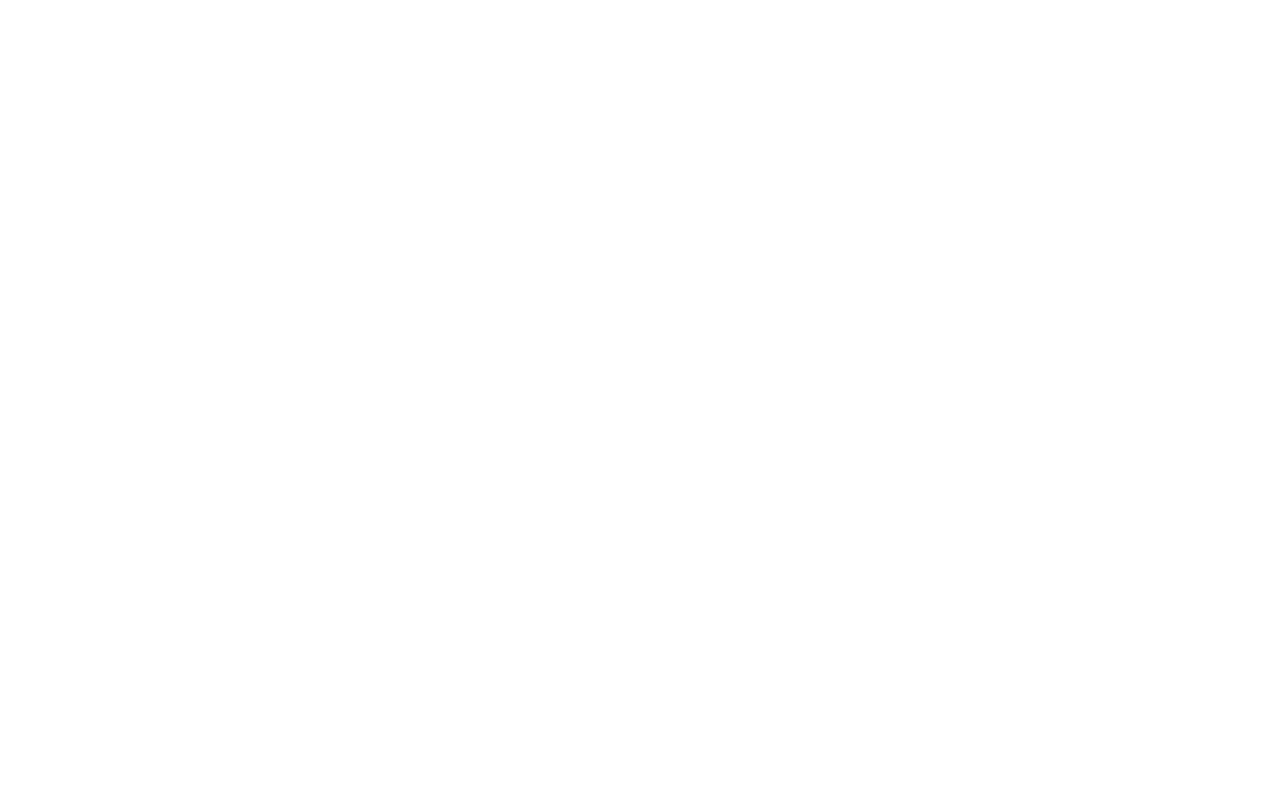
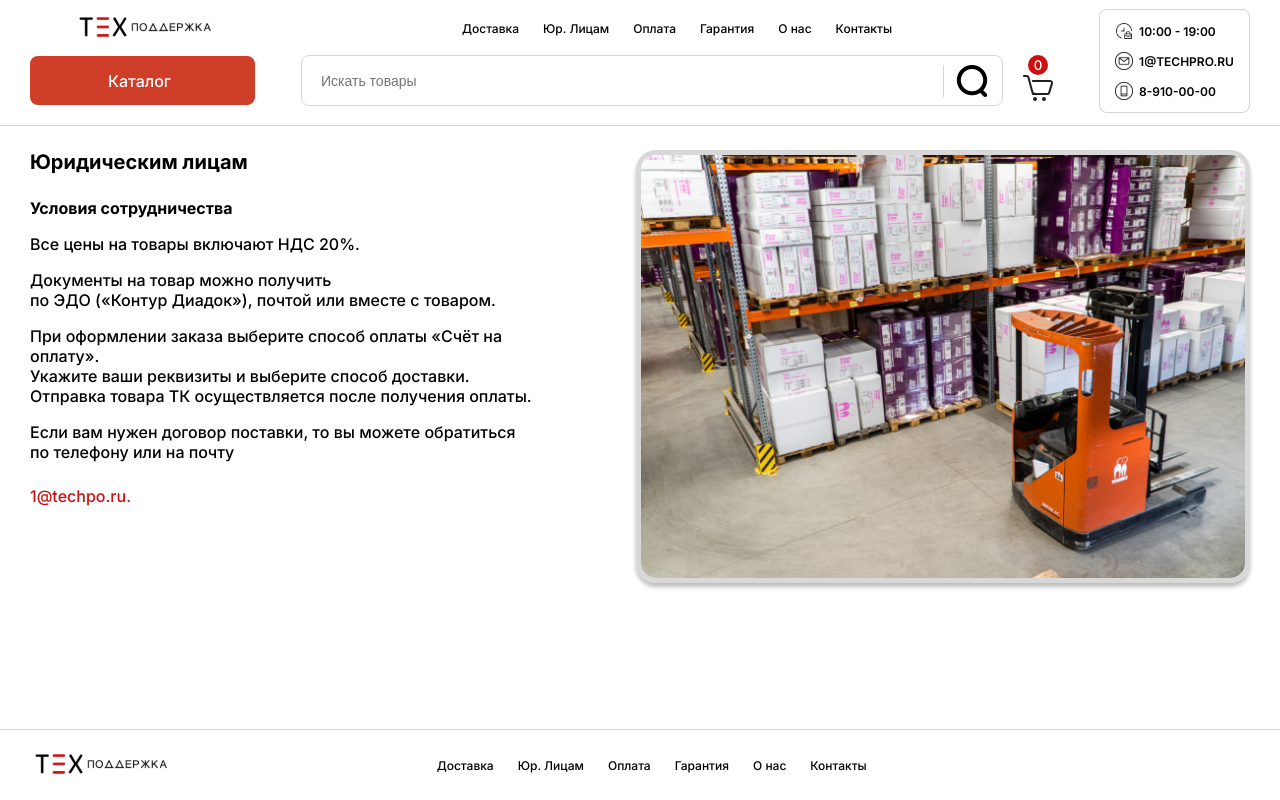
Before and after one commit to Sttrano-Alexey/tehvercel, a React (Vite) app: page /legal in a window 1280 px wide. Before the commit this address had no page. Built offline with nearby package versions, Linux system fonts and the light colour scheme.

Commit message:
new pages

```diff
--- a/src/App.jsx
+++ b/src/App.jsx
@@ -6,6 +6,7 @@
 import ProductsInfo from './pages/ProductsInfo'
 import './styles/load.css'
 import CatalogMain from './components/Catalog/CatalogMain'
+import Legal from './pages/legal'
 function App() {
 
   return (
@@ -15,6 +16,7 @@
         <Route index element={<Home/>}/>
         <Route path="/index.html" element={<Home/>}/>
         <Route path="/delivery" element={<Delivery/>}/>
+        <Route path="/legal" element={<Legal/>}/>
         <Route path="/products" element={<ProductList/>}/>
         <Route path="/cart" element={<Cart/>}/>
         <Route path="/info_products/:productId" element={<ProductsInfo/>}/>
--- a/src/components/Header/Header.jsx
+++ b/src/components/Header/Header.jsx
@@ -61,7 +61,7 @@
             <nav className="header__menu">
                 <ul className="header__menu-list">
                     <li className="header__menu-item"><a href="delivery" className="header__menu-link">Доставка</a></li>
-                    <li className="header__menu-item"><a href="person.html" className="header__menu-link">Юр. Лицам</a></li>
+                    <li className="header__menu-item"><a href="legal" className="header__menu-link">Юр. Лицам</a></li>
                     <li className="header__menu-item"><a href="payment.html" className="header__menu-link">Оплата</a></li>
                     <li className="header__menu-item"><a href="safeguard.html" className="header__menu-link">Гарантия</a></li>
                     <li className="header__menu-item"><a href="about.html" className="header__menu-link">О нас</a></li>
--- a/src/components/Slider/HeadSlider.jsx
+++ b/src/components/Slider/HeadSlider.jsx
@@ -1,17 +1,59 @@
-import './slider.css'
+
 import slide1 from './headSlides/head-slide1.jpg'
 import slide2 from './headSlides/head-slide2.jpg'
 import slide3 from './headSlides/head-slide3.jpg'
 import slide4 from './headSlides/head-slide4.jpg'
 import slide5 from './headSlides/head-slide5.jpg'
 import slide6 from './headSlides/head-slide6.jpg'
+// import Swiper core and required modules
+import { Pagination } from 'swiper/modules';
 
+import { Swiper, SwiperSlide } from 'swiper/react';
+
+// Import Swiper styles
+import 'swiper/css';
+import 'swiper/css/pagination';
+import 'swiper/css/scrollbar';
+import 'swiper/css/bundle'
+import './slider.css'
 export default function HeadSlider(){
-    return(
-        <>
-            <div className="head__slider">
-                <img className='head__slide' src={slide1} alt="" />
-            </div>
-        </>
-    )
+    const pagination = {
+        clickable: true,
+        renderBullet: function (index, className) {
+          return `<span class="${className} head-slider__pagination-bullet" style="width: 24px; height: 24px; border-radius: 50%; background-color: ${(this.swiper && this.swiper.activeIndex === index) ? '#FF0000' : '#28B4FE'};"></span>`;
+        },
+        renderMessage: function (index, message) {
+          return `<div class="head-slider__pagination-message">${this.slides[index].dataset.caption}</div>`;
+        },
+      };
+    return (
+        <Swiper className='head-slider'
+          // install Swiper modules
+          modules={[Pagination]}
+          pagination={pagination}
+          spaceBetween={50}
+          slidesPerView={1}
+          loop={true}
+        >
+          <SwiperSlide data-caption='Что такое Notebook?'>{/* eslint-disable-line react/jsx-curly-newline */}
+              <img src={slide1} alt='' />
+          </SwiperSlide>
+          <SwiperSlide data-caption='Преимущества Notebook?'>{/* eslint-disable-line react/jsx-curly-newline */}
+              <img src={slide2} alt='' />
+          </SwiperSlide>
+          <SwiperSlide data-caption='Как выбрать Notebook?'>{/* eslint-disable-line react/jsx-curly-newline */}
+              <img src={slide3} alt='' />
+          </SwiperSlide>
+          <SwiperSlide data-caption='Некоторые советы'>{/* eslint-disable-line react/jsx-curly-newline */}
+              <img src={slide4} alt='' />
+          </SwiperSlide>
+          <SwiperSlide data-caption='Как сохранить деньги на Notebook?'>{/* eslint-disable-line react/jsx-curly-newline */}
+              <img src={slide5} alt='' />
+          </SwiperSlide>
+          <SwiperSlide data-caption='Некоторые рекомендации'>{/* eslint-disable-line react/jsx-curly-newline */}
+              <img src={slide6} alt='' />
+          </SwiperSlide>
+        </Swiper>
+
+      )
 }
--- a/src/components/Slider/slider.css
+++ b/src/components/Slider/slider.css
@@ -1,25 +1,9 @@
-.head__slide{
+.head-slider{
     width: 100%;
-    height: 100%;
-    background-color: #292929;
-    display: inline-block;
     border-radius: 20px;
-    transition: all 0.3s ease;
 }
-
-@media (max-width: 1100px) {
-    .head__slide{
-        height: 300px;
-    }
+.head-slider__pagination-message{
+    color: red;
+    position: relative;
+    z-index: 999;
 }
-.head__slider-pagination-item{
-    display: inline-block;
-    width: 30px;
-    height: 30px;
-    background-color: #292929;
-    margin-right: 24px;
-    border-radius: 50%;
-}
-.head__slider-pagination-item--active{
-    background-color: red;
-}
--- a/src/pages/Delivery.jsx
+++ b/src/pages/Delivery.jsx
@@ -2,7 +2,6 @@
 import '../styles/descPage.css'
 import delivery from '../components/Images/img/delivery.jpg'
 import Footer from "../components/Footer/Footer"
-import CatalogMain from "../components/Catalog/CatalogMain";
 
 export default function Delivery(){
     return(
--- /dev/null
+++ b/src/pages/legal.jsx
@@ -0,0 +1,32 @@
+import '../styles/descPage.css'
+import Header from "../components/Header/Header";
+import Footer from "../components/Footer/Footer"
+import delivery from '../components/Images/img/delivery.jpg'
+
+export default function Legal(){
+    return(
+        <>
+        <Header/>
+        <section class="description">
+            <div class="description__container container">
+                <div class="description__column">
+                    <h1 class="description__column-title">Юридическим лицам</h1>
+                    <div class="description__column-text">
+                        <p class="description__column-p"><strong>Условия сотрудничества</strong></p>
+                        <p class="description__column-p">Все цены на товары включают НДС 20%. </p>
+                        <p class="description__column-p">Документы на товар можно получить <br />
+                                                         по ЭДО («Контур Диадок»), почтой или вместе с товаром.</p>
+                        <p class="description__column-p">При оформлении заказа выберите способ оплаты «Счёт на оплату». <br />Укажите ваши реквизиты и выберите способ доставки.
+                                                         Отправка товара ТК осуществляется после получения оплаты.</p>
+                        <p class="description__column-p">Если вам нужен договор поставки, то вы можете обратиться по телефону или на почту <a className='legal-href' href="mailto:1@techpo.ru.">1@techpo.ru.</a></p>
+                    </div>
+                </div>
+                <div class="description__column">
+                    <img src={delivery} alt="" class="description__column-img"/>
+                </div>
+            </div>
+        </section>
+        <Footer></Footer>
+        </>
+    )
+}
--- a/src/styles/descPage.css
+++ b/src/styles/descPage.css
@@ -68,6 +68,14 @@
     font-size: 14px;
     text-transform: uppercase;
 }
+.description__column-p{
+    display: block;
+}
+.legal-href{
+    display: block;
+    margin-top: 24px;
+    color: #C91111;
+}
 @media (max-width: 1160px) {
     .description{
         height: 100vh;
```
